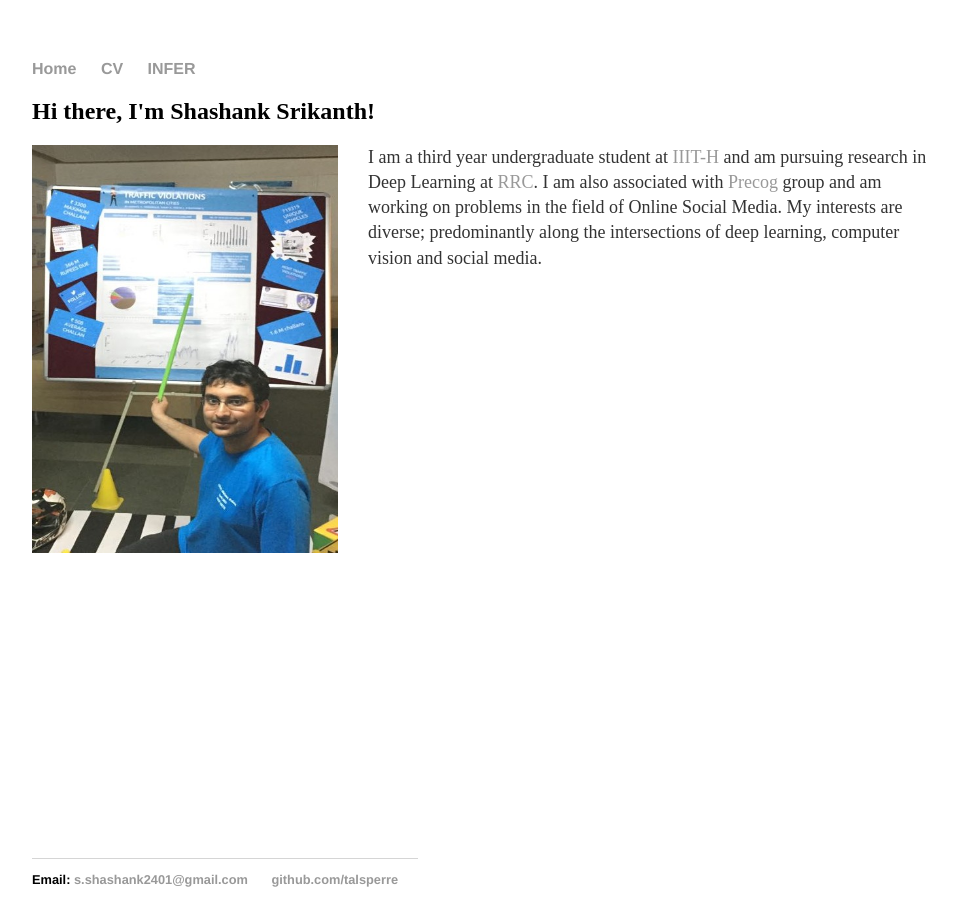
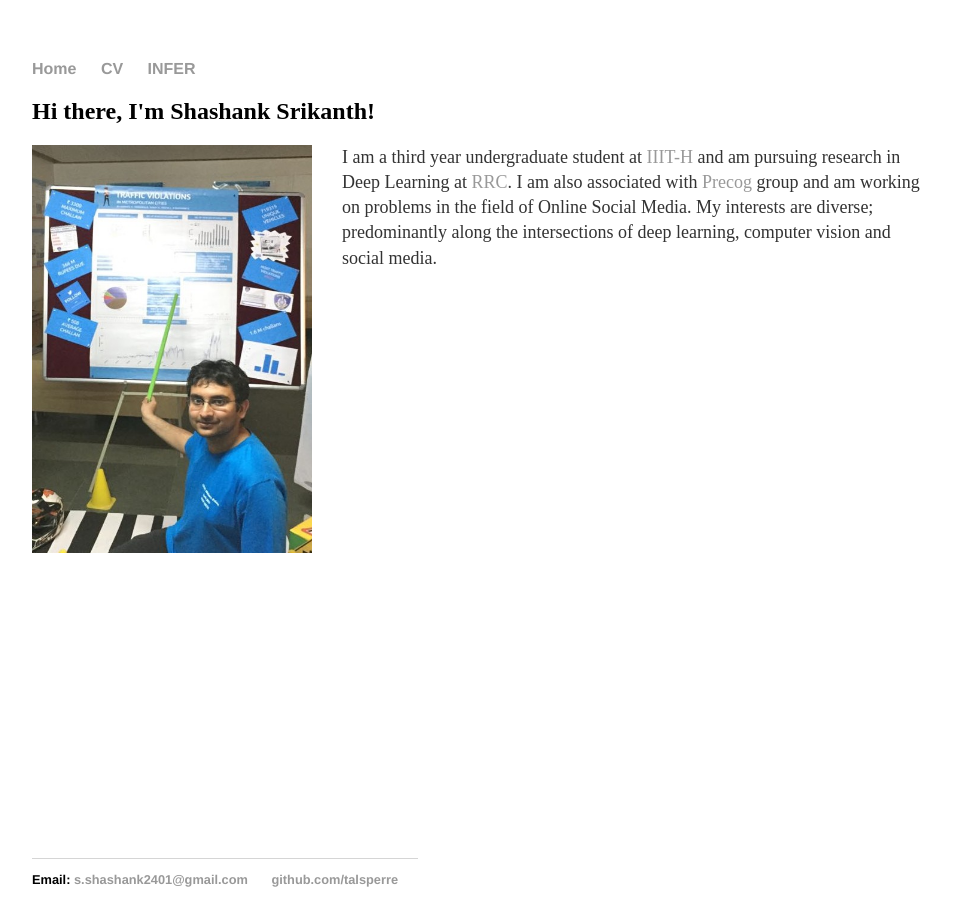
Before and after one commit to talsperre/talsperre.github.io, a Jekyll site: the page built from index.html, in a window 1280 px wide. Shown: the whole page, without its empty margins (160-1117 px from the left). Built offline with Jekyll 4.4.1, drawn with Linux system fonts in a browser that asks for light colours.

```diff
--- a/index.html
+++ b/index.html
@@ -4,7 +4,7 @@
 ---
 <div class="blurb">
 	<h2>Hi there, I'm Shashank Srikanth!</h2>
-	<img src="/images/mine_1.jpg" style="float: left; width: 306px; height: 408px; margin-right: 30px;">
+	<img src="/images/mine_1.jpg" style="float: left; width: 280px; height: 408px; margin-right: 30px;">
 	<p style="font-size: 18px;">I am a third year undergraduate student at <a href="https://www.iiit.ac.in/">IIIT-H</a> and am pursuing research in Deep Learning at <a href="https://robotics.iiit.ac.in/">RRC</a>.
 	I am also associated with <a href="http://precog.iiitd.edu.in/">Precog</a> group and am working on problems in the field of Online Social Media.
 	My interests are diverse; predominantly along the intersections of deep learning, computer vision and social media.</p>
```
